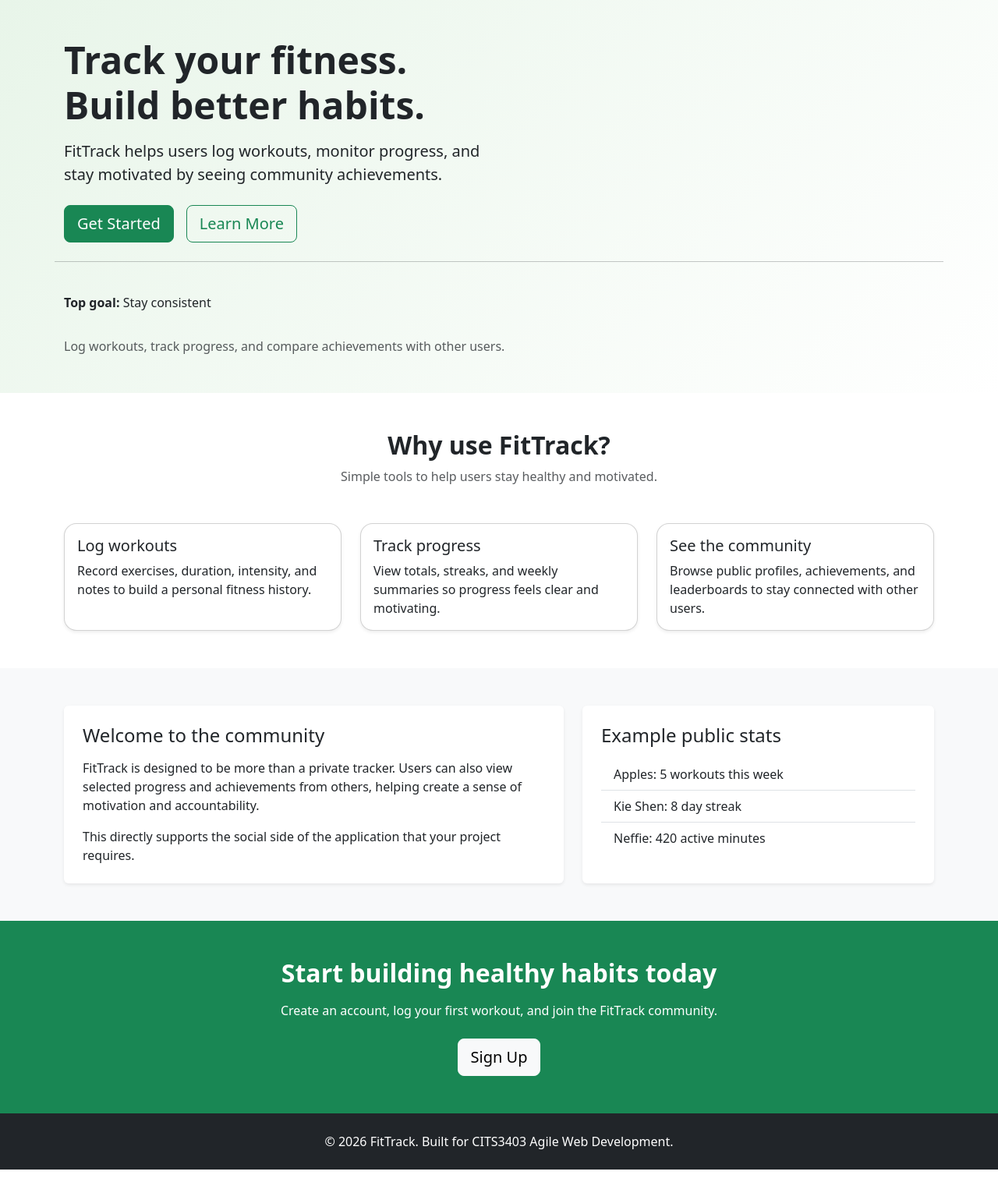
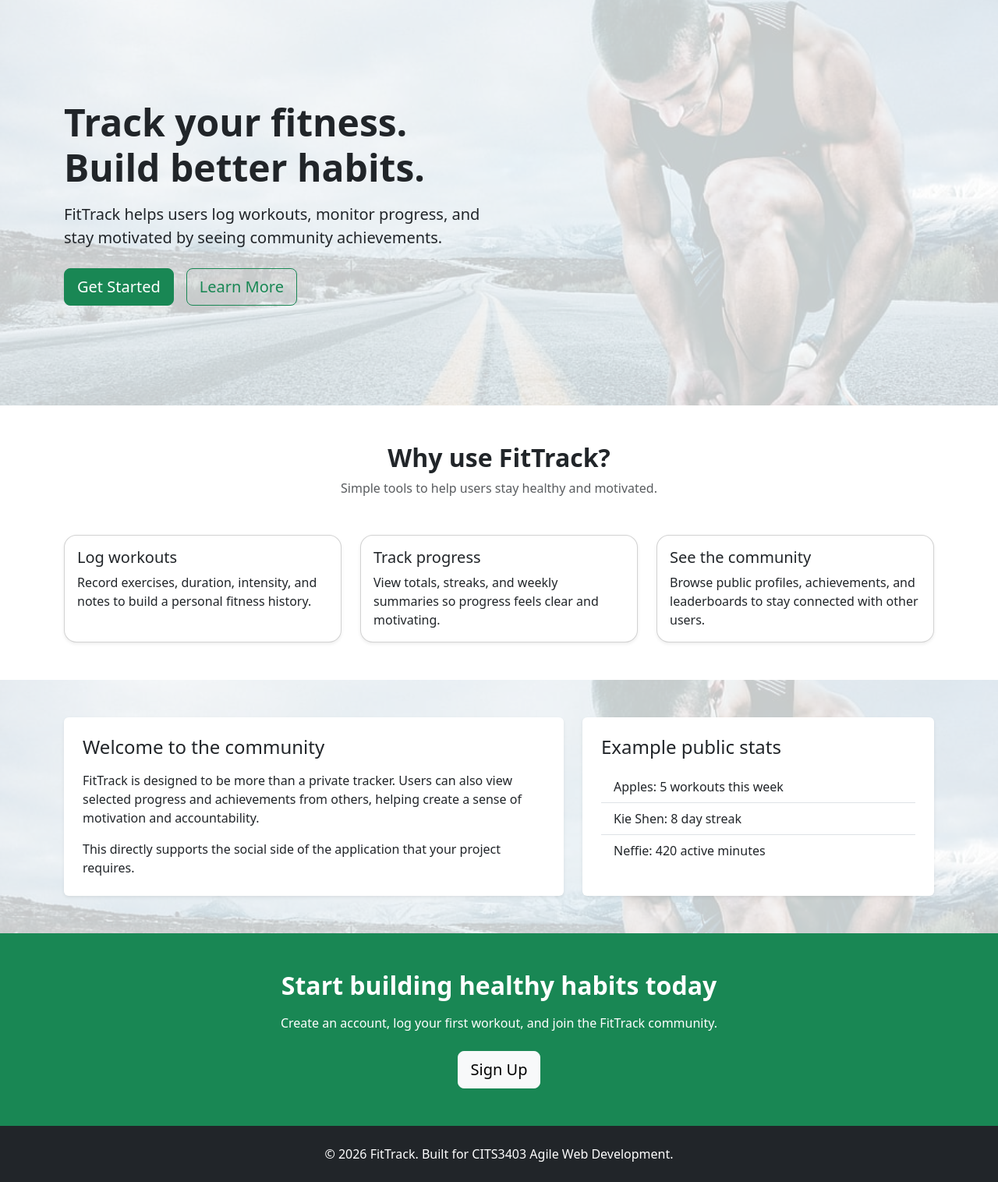
Before and after one commit to kiegiam/CITS3403-Test-Repo, a Flask app: page / in a window 1280 px wide. Shown: the part 56-1572 px from the top of the page at 78% size. Run offline with Flask 3, Linux system fonts and the light colour scheme.

Commit message:
Index Page Background

```diff
--- a/static/css/styles.css
+++ b/static/css/styles.css
@@ -217,3 +217,19 @@ textarea {
     min-width: 72px;
     font-weight: 600;
 }
+.home-page {
+    background-image:
+        linear-gradient(rgba(255, 255, 255, 0.78), rgba(255, 255, 255, 0.78)),
+        url("../background image/sports-sprinter-runner-man.jpg");
+    background-size: cover;
+    background-position: center;
+    background-repeat: no-repeat;
+    background-attachment: fixed;
+    min-height: 100vh;
+}
+.hero-section {
+    background: transparent !important;
+    min-height: 520px;
+    display: flex;
+    align-items: center;
+}
--- a/templates/dashboard.html
+++ b/templates/dashboard.html
@@ -109,7 +109,7 @@
                     <div class="card-body p-4">
                         <div class="row align-items-center g-3">
                             <div class="col-lg-8">
-                                <h1 class="h3 mb-2">Welcome to your dashboard,<strong>{{ profile.name }}</strong>.</p> </h1>
+                                <h1 class="h3 mb-2">Welcome to your dashboard, <strong>{{ profile.name }}</strong>.</p> </h1>
                                 <p class="mb-0 text-muted">Get started now.</p>
                             </div>
                             <div class="col-lg-4 text-lg-end">
--- a/templates/index.html
+++ b/templates/index.html
@@ -15,7 +15,7 @@
         href="{{ url_for('static', filename='css/styles.css') }}"
     >
 </head>
-<body>
+<body class="home-page">
 
     <header>
         <nav class="navbar navbar-expand-lg navbar-dark bg-success">
@@ -65,14 +65,7 @@
                             <a href="{{ url_for('login') }}" class="btn btn-success btn-lg">Get Started</a>
                             <a href="#" class="btn btn-outline-success btn-lg">Learn More</a>
                         </div>
-                    </div>
 
-                                <hr>
-
-                                <p class="mb-2"><strong>Top goal:</strong> Stay consistent</p>
-                                <p class="mb-0 text-muted">
-                                    Log workouts, track progress, and compare achievements with other users.
-                                </p>
                             </div>
                         </div>
                     </div>
```
Also changed, not shown: static/background image/sports-sprinter-runner-man.jpg (added), static/background image/tour-de-france-arc-de-triomphe-Pauline-Ballet.webp (added).
